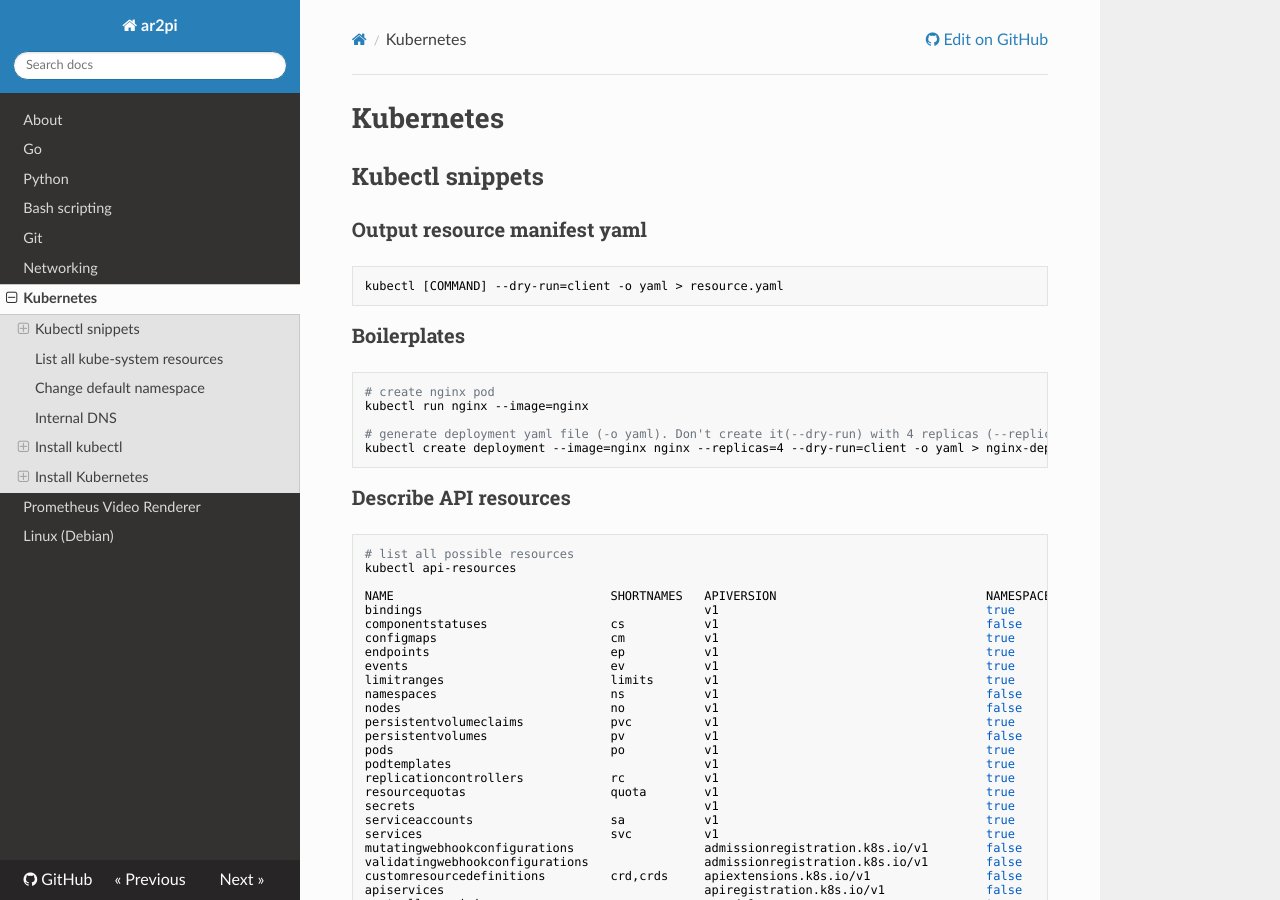
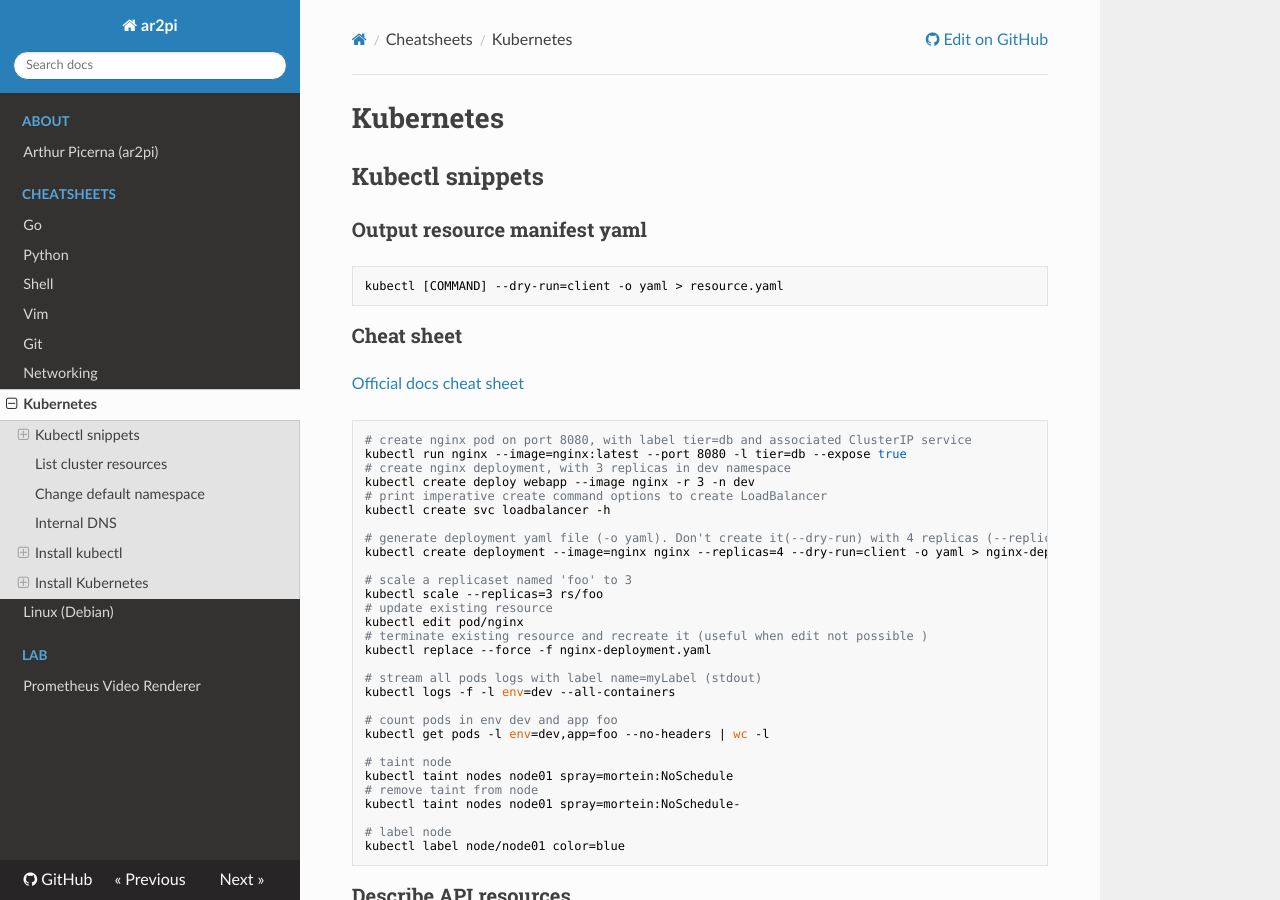
Before and after one commit to ar2pi/ar2pi, an MkDocs documentation site: the page built from docs/kubernetes.md, in a window 1280 px wide and 900 px high. Built offline with MkDocs 1.6.1, drawn with Linux system fonts in a browser that asks for light colours; nearby versions of some CDN libraries; some of the changed text lies outside the part shown.

Commit message:
Update docs

````diff
--- a/docs/kubernetes.md
+++ b/docs/kubernetes.md
@@ -8,14 +8,41 @@
 kubectl [COMMAND] --dry-run=client -o yaml > resource.yaml
 ```
 
-### Boilerplates
+### Cheat sheet
+
+[Official docs cheat sheet](https://kubernetes.io/docs/reference/kubectl/cheatsheet/)
 
 ```sh
-# create nginx pod
-kubectl run nginx --image=nginx
+# create nginx pod on port 8080, with label tier=db and associated ClusterIP service
+kubectl run nginx --image=nginx:latest --port 8080 -l tier=db --expose true
+# create nginx deployment, with 3 replicas in dev namespace
+kubectl create deploy webapp --image nginx -r 3 -n dev
+# print imperative create command options to create LoadBalancer
+kubectl create svc loadbalancer -h
 
 # generate deployment yaml file (-o yaml). Don't create it(--dry-run) with 4 replicas (--replicas=4)
 kubectl create deployment --image=nginx nginx --replicas=4 --dry-run=client -o yaml > nginx-deployment.yaml
+
+# scale a replicaset named 'foo' to 3
+kubectl scale --replicas=3 rs/foo
+# update existing resource
+kubectl edit pod/nginx
+# terminate existing resource and recreate it (useful when edit not possible )
+kubectl replace --force -f nginx-deployment.yaml
+
+# stream all pods logs with label name=myLabel (stdout)
+kubectl logs -f -l env=dev --all-containers
+
+# count pods in env dev and app foo
+kubectl get pods -l env=dev,app=foo --no-headers | wc -l
+
+# taint node
+kubectl taint nodes node01 spray=mortein:NoSchedule
+# remove taint from node
+kubectl taint nodes node01 spray=mortein:NoSchedule-
+
+# label node
+kubectl label node/node01 color=blue
 ```
 
 ### Describe API resources
@@ -101,10 +128,16 @@ kubectl explain svc.spec.ports
 kubectl explain pods.spec.containers --recursive
 ```
 
-## List all kube-system resources
+## List cluster resources
 
 ```sh
+# list all resources
+kubectl get all -A
+# list all kube-system resources
 kubectl get all -n kube-system
+
+# watch all resources
+watch kubectl get all -A
 ```
 
 ## Change default namespace
@@ -115,8 +148,9 @@ kubectl config set-context $(kubectl config current-context) --namespace dev
 
 ## Internal DNS
 
-Within same namespace: http://{service_name}
-Between distinct namespaces: http://{service_name}.{namespace}.svc.cluster.local
+Within same namespace: `http://{service_name}`
+
+Between distinct namespaces: `http://{service_name}.{namespace}.svc.cluster.local`
 
 ## Install kubectl
 
--- a/mkdocs.yml
+++ b/mkdocs.yml
@@ -8,15 +8,19 @@ edit_uri: edit/main/docs/
 remote_branch: main
 
 nav:
-  - About: index.md
-  - Go: go.md
-  - Python: python.md
-  - Bash scripting: bash-scripting.md
-  - Git: git.md
-  - Networking: networking.md
-  - Kubernetes: kubernetes.md
-  - Prometheus Video Renderer: prometheus-video-renderer.md
-  - Linux (Debian): linux-debian.md
+  - About:
+    - index.md
+  - Cheatsheets:
+    - Go: go.md
+    - Python: python.md
+    - Shell: shell.md
+    - Vim: vim.md
+    - Git: git.md
+    - Networking: networking.md
+    - Kubernetes: kubernetes.md
+    - Linux (Debian): linux-debian.md
+  - Lab:
+    - Prometheus Video Renderer: lab/prometheus-video-renderer.md
 
 theme:
   name: readthedocs
````
Also changed, not shown: docs/index.md (+5 -10 lines), docs/lab/prometheus-video-renderer.md (renamed from docs/prometheus-video-renderer.md, +2 -2 lines), docs/shell.md (renamed from docs/bash-scripting.md, +3 -3 lines), docs/vim.md (added, +23 -0 lines), 1 other file.
